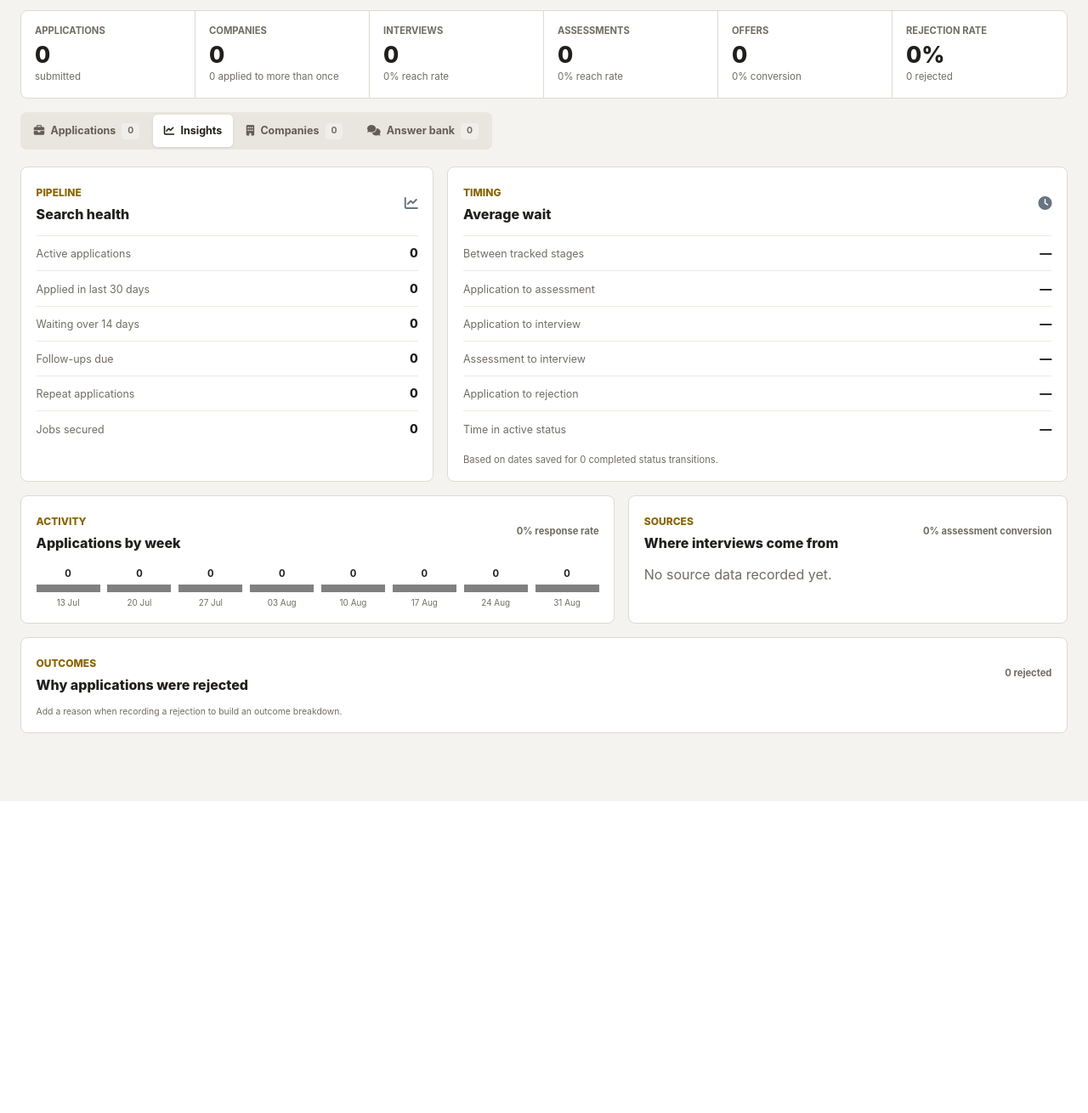
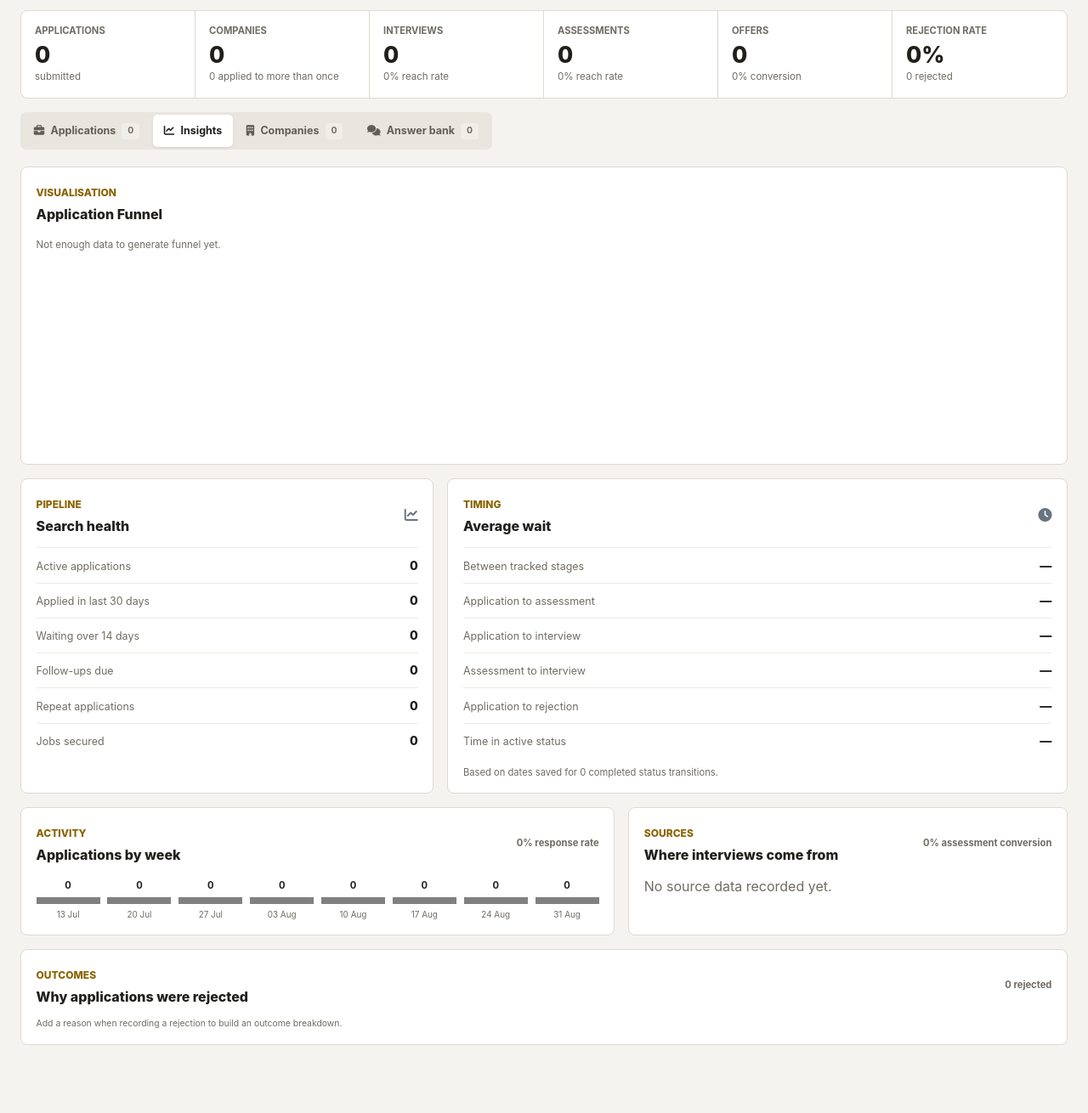
Before and after one commit to CiaranC968/pythonanywhere_flask, a Flask app: page /admin/job-tracker in a window 1280 px wide, after a click on "Insights". Shown: the part 372-1682 px from the top of the page at 85% size. Before the commit the page ends 1315 px from the top, so only its background shows below. Run offline with Flask 3, Linux system fonts and the light colour scheme; the visitor is signed in with stand-in values (Sample User, id 1); data that the repository does not hold is empty; style sheets or scripts are compiled from the project's sources; some libraries are stand-ins or nearby versions.

Commit message:
feat(job-tracker): add Sankey funnel chart to insights

```diff
--- a/templates/admin/job_tracker.html
+++ b/templates/admin/job_tracker.html
@@ -284,6 +284,71 @@
         hidden
     >
     <section class="tracker-insights" aria-label="Job search analytics">
+        <article class="insight-panel" style="grid-column: 1 / -1;">
+            <header class="insight-header">
+                <div><span class="tracker-eyebrow">Visualisation</span><h2>Application Funnel</h2></div>
+            </header>
+            <div id="sankey_chart" style="width: 100%; height: 250px; margin-top: 1rem;"></div>
+
+            <script type="text/javascript" src="https://www.gstatic.com/charts/loader.js"></script>
+            <script type="text/javascript">
+              google.charts.load('current', {'packages':['sankey']});
+              google.charts.setOnLoadCallback(drawChart);
+
+              function drawChart() {
+                var data = new google.visualization.DataTable();
+                data.addColumn('string', 'From');
+                data.addColumn('string', 'To');
+                data.addColumn('number', 'Count');
+
+                const submitted = {{ tracker_metrics.submitted }};
+                const assessments = {{ tracker_metrics.assessments }};
+                const interviews = {{ tracker_metrics.interviews }};
+                const offers = {{ tracker_metrics.offers }};
+                const jobs = {{ tracker_metrics.jobs }};
+
+                const progressToStage2 = assessments + interviews; // People who got a call/test
+                const screenedStage1 = Math.max(0, submitted - progressToStage2);
+
+                const screenedStage2 = Math.max(0, progressToStage2 - offers);
+
+                const declinedOffers = Math.max(0, offers - jobs);
+
+                const rows = [];
+                if (progressToStage2 > 0) rows.push(['Applications', 'Interviews & Assessments', progressToStage2]);
+                if (screenedStage1 > 0) rows.push(['Applications', 'Screened Out / Ghosted', screenedStage1]);
+
+                if (offers > 0) rows.push(['Interviews & Assessments', 'Offers', offers]);
+                if (screenedStage2 > 0) rows.push(['Interviews & Assessments', 'Rejected / Ghosted', screenedStage2]);
+
+                if (jobs > 0) rows.push(['Offers', 'Jobs Secured', jobs]);
+                if (declinedOffers > 0) rows.push(['Offers', 'Declined', declinedOffers]);
+
+                if (rows.length === 0) {
+                    document.getElementById('sankey_chart').innerHTML = '<p class="workspace-meta">Not enough data to generate funnel yet.</p>';
+                    return;
+                }
+
+                data.addRows(rows);
+
+                var options = {
+                  sankey: {
+                    node: {
+                      colors: ['#4f46e5', '#3b82f6', '#9ca3af', '#10b981', '#ef4444', '#059669', '#f59e0b'],
+                      nodePadding: 30,
+                      label: { fontName: 'Inter', fontSize: 13, color: '#374151' }
+                    },
+                    link: { colorMode: 'gradient' }
+                  }
+                };
+
+                var chart = new google.visualization.Sankey(document.getElementById('sankey_chart'));
+                chart.draw(data, options);
+              }
+              // Redraw on resize
+              window.addEventListener('resize', drawChart);
+            </script>
+        </article>
         <article class="insight-panel">
             <header class="insight-header">
                 <div><span class="tracker-eyebrow">Pipeline</span><h2>Search health</h2></div>
```
